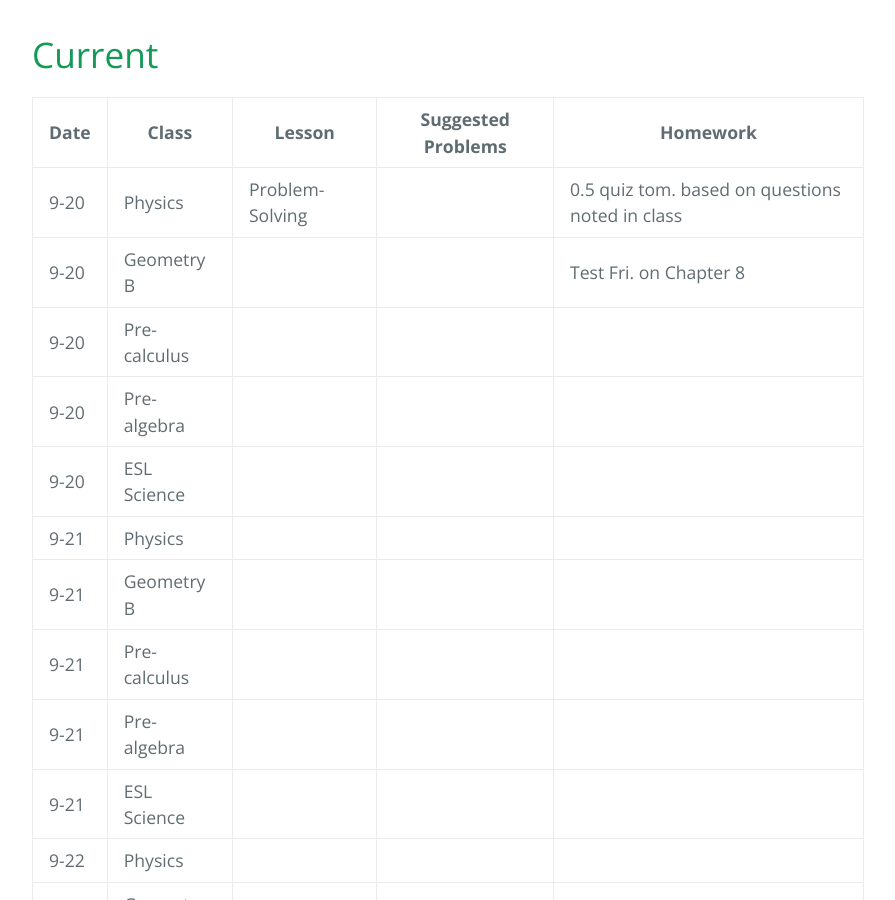
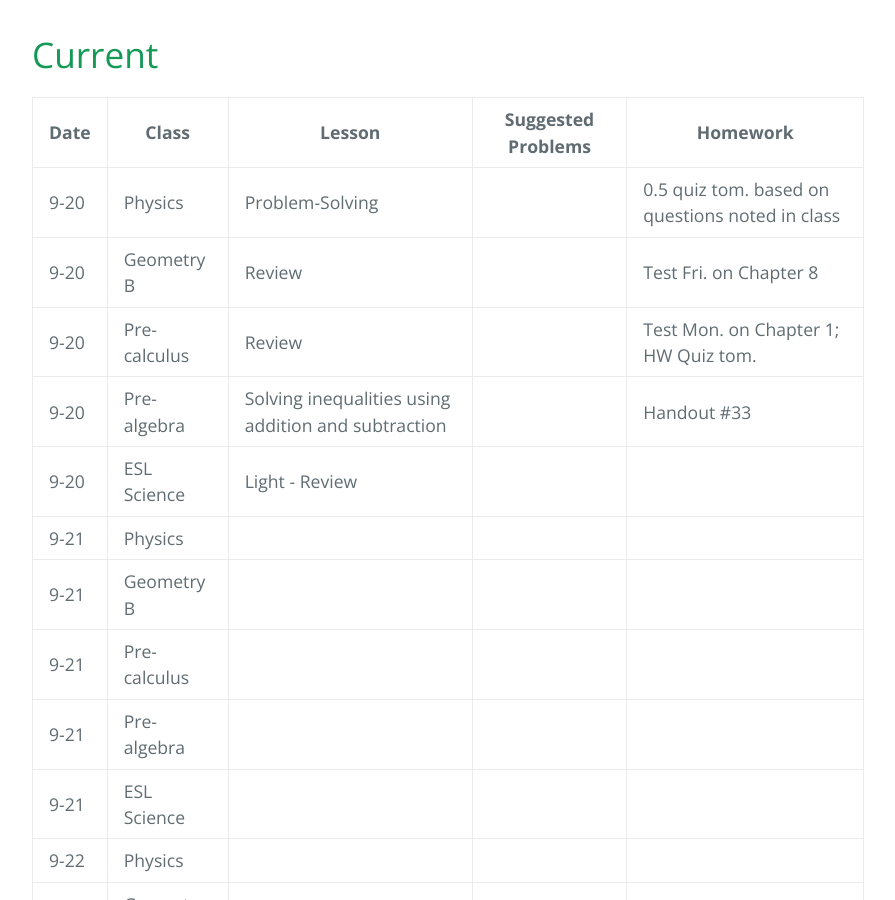
Before and after one commit to gpayoo/gpayoo, a Jekyll site: the page built from index.md, in a window 1280 px wide and 900 px high, scrolled down 471 px. Shown: the whole window, without its empty margins (192-1087 px from the left). Built offline with Jekyll 4.4.1, drawn with Linux system fonts in a browser that asks for light colours; our own code applies the rules of GitHub Pages for plain Markdown files.

Commit message:
Update index.md

```diff
--- a/index.md
+++ b/index.md
@@ -10,10 +10,10 @@ layout: default
 | Date | Class | Lesson | Suggested Problems | Homework |
 | ---- | ----- | ------ | -------- | ---
 | 9-20 | Physics | Problem-Solving| | 0.5 quiz tom. based on questions noted in class
-| 9-20 | Geometry B |  | | Test Fri. on Chapter 8|
-| 9-20 | Pre-calculus |  | |
-| 9-20 | Pre-algebra | | |
-| 9-20 | ESL Science |  |  |
+| 9-20 | Geometry B | Review | | Test Fri. on Chapter 8|
+| 9-20 | Pre-calculus |  Review | | Test Mon. on Chapter 1; HW Quiz tom.
+| 9-20 | Pre-algebra | Solving inequalities using addition and subtraction| | Handout #33
+| 9-20 | ESL Science | Light - Review |  |
 | 9-21 | Physics |  | |
 | 9-21 | Geometry B |  | | |
 | 9-21 | Pre-calculus |  | |
```
